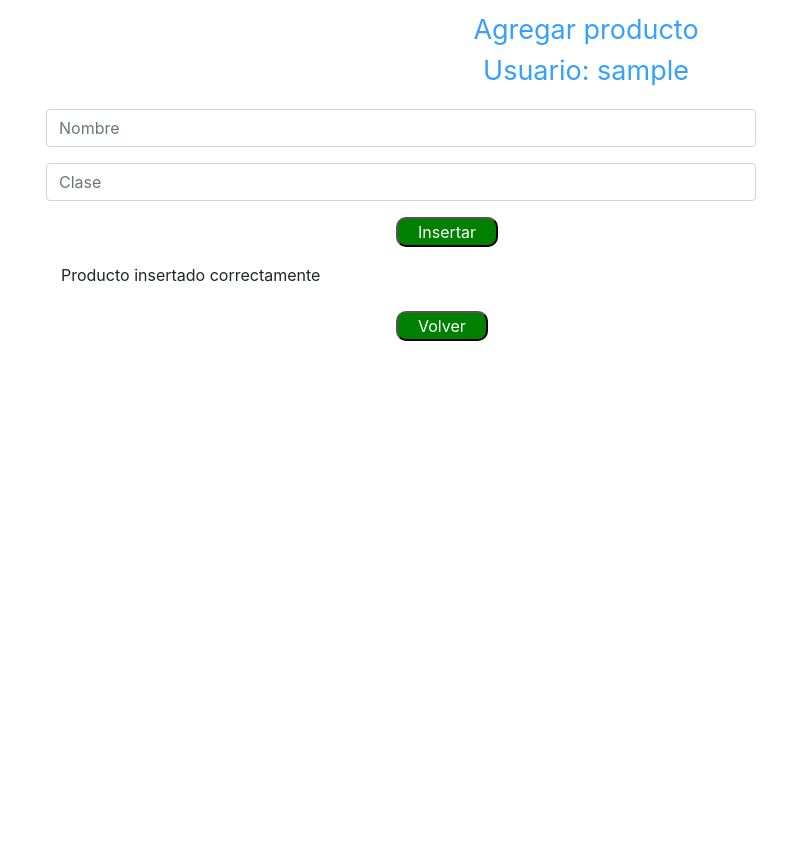
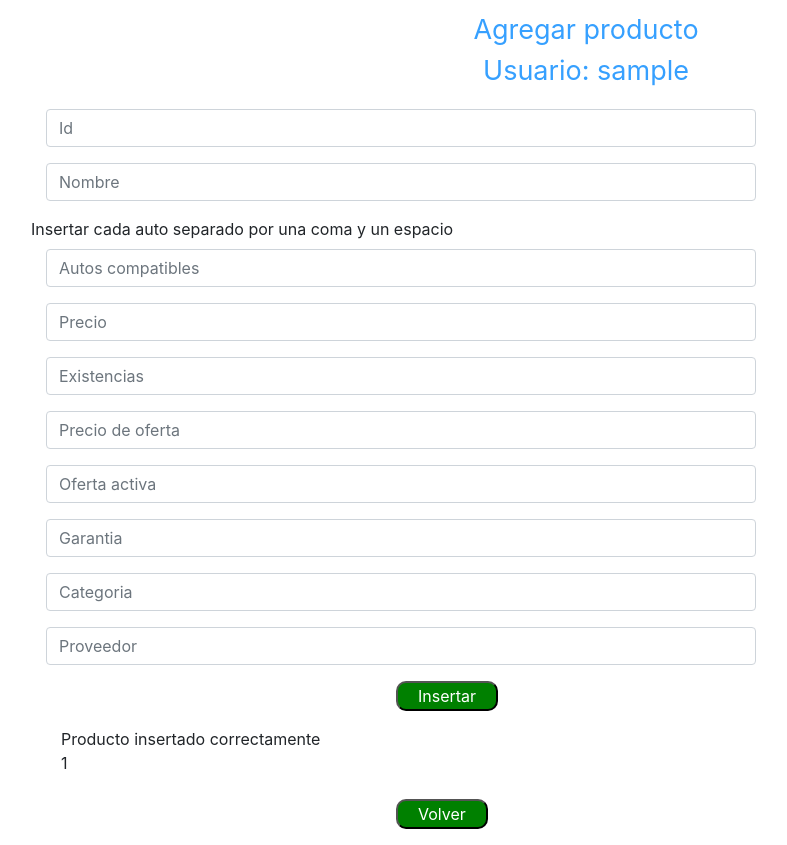
Before and after one commit to Courier13/Proyecto_BDD, a PHP site: page /front/query/insrtProd.php in a window 1280 px wide. Shown: the whole page, without its empty margins (54-841 px from the left). Before the commit the page ends 341 px from the top, so only its background shows below. Run offline with PHP 8.4, Linux system fonts and the light colour scheme; the visitor is signed in with stand-in values (Sample User, id 1); some libraries are stand-ins or nearby versions.

Commit message:
Insertar producto

```diff
--- a/front/query/insrtProd.php
+++ b/front/query/insrtProd.php
@@ -25,12 +25,53 @@ $resultado = $_SESSION["resultado"];
               <legend class="text-center header"> Agregar producto <br /> Usuario: <?php echo $usr; ?> </legend>
               <div class="form-group">
                 <div class="col-md-8">
-                  <input class="form-control" type="text" required="required" name="namae" placeholder="Nombre">
+                  <input class="form-control" type="text" required="required" name="id_prod" placeholder="Id">
                 </div>
               </div>
               <div class="form-group">
                 <div class="col-md-8">
-                  <input class="form-control" type="text" required="required" name="clase" placeholder="Clase">
+                  <input class="form-control" type="text" required="required" name="namae" placeholder="Nombre">
+                </div>
+              </div>
+              <label>Insertar cada auto separado por una coma y un espacio</label>
+              <div class="form-group">
+                <div class="col-md-8">
+                  <input class="form-control" type="text" required="required" name="comp" placeholder="Autos compatibles">
+                </div>
+              </div>
+              <div class="form-group">
+                <div class="col-md-8">
+                  <input class="form-control" type="text" required="required" name="prec" placeholder="Precio">
+                </div>
+              </div>
+              <div class="form-group">
+                <div class="col-md-8">
+                  <input class="form-control" type="text" required="required" name="exis" placeholder="Existencias">
+                </div>
+              </div>
+              <div class="form-group">
+                <div class="col-md-8">
+                  <input class="form-control" type="text" required="required" name="PreOfer" placeholder="Precio de oferta">
+                </div>
+              </div>
+              <div class="form-group">
+                <div class="col-md-8">
+                  <input class="form-control" type="text" required="required" name="oferta" placeholder="Oferta activa">
+                </div>
+              </div>
+              <div class="form-group">
+                <div class="col-md-8">
+                  <input class="form-control" type="text" required="required" name="garan" placeholder="Garantia">
+                </div>
+              </div>
+              <div class="form-group">
+                <div class="col-md-8">
+                  <input class="form-control" type="text" required="required" name="cat" placeholder="Categoria">
+                </div>
+              </div>
+              <div class="form-group">
+                <div class="col-md-8">
+                  <input class="form-control" type="text" required="required" name="prov" placeholder="Proveedor">
                 </div>
               </div>
               <div class="form-group">
@@ -48,6 +89,7 @@ $resultado = $_SESSION["resultado"];
                     <?php
                     if ($_SESSION["insercion"]) {
                       echo "Producto insertado correctamente <br />";
+                      echo $resultado;
                       $_SESSION["insercion"] = false;
                     }
                     ?>
```
Also changed, not shown: back/insert.php (+16 -5 lines).
